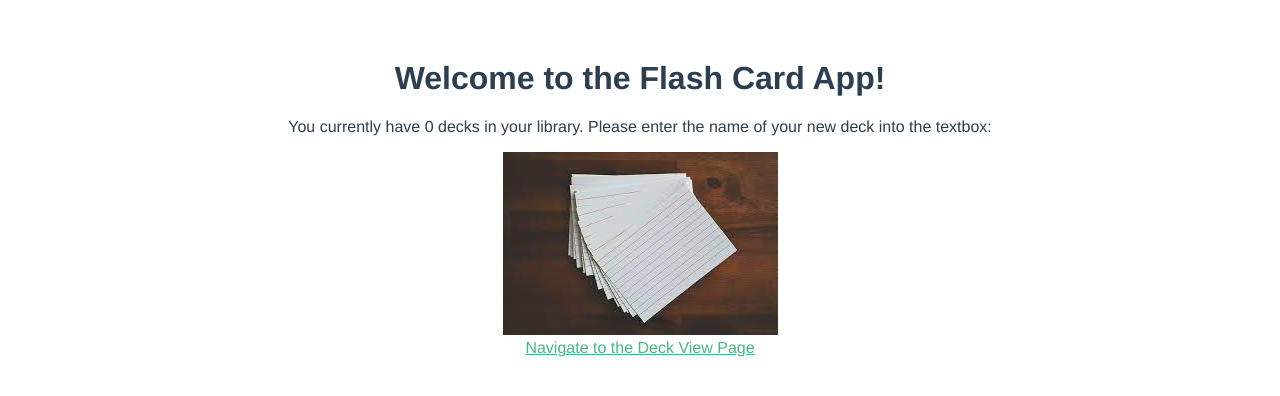
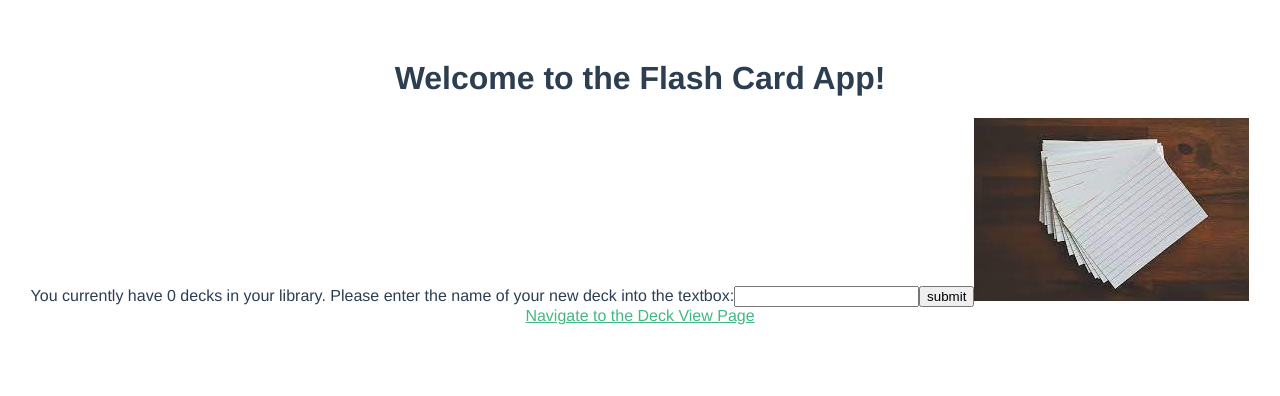
Before and after one commit to abasile1-tech/flash-card-app, a Vue app: page / in a window 1280 px wide. Shown: the top 396 px of the page. Built offline with nearby package versions, Linux system fonts and the light colour scheme.

Commit message:
we now have an input box

```diff
--- a/src/components/Welcome.vue
+++ b/src/components/Welcome.vue
@@ -1,7 +1,9 @@
 <template>
   <div class="hello">
     <h1>Welcome to the Flash Card App!</h1>
-    <p>You currently have 0 decks in your library. Please enter the name of your new deck into the textbox:</p>
+    <p class="displayInline">You currently have 0 decks in your library. Please enter the name of your new deck into the textbox:</p>
+    <input type="text" v-model="deckInput"/>
+    <button v-on:click="submit">submit</button>
     <img src="../assets/flash_cards.png" alt="Flash Cards">
     <br>
     <a href="deck_view.html" target="_self">Navigate to the Deck View Page</a>
@@ -12,24 +14,27 @@
 export default {
   name: 'HelloWorld',
   props: {
+  },
+  data () {
+    return {
+      deckInput:""
+    }
+  },
+  methods: {
+    submit () {
+      console.log(this.deckInput)
+    }
   }
 }
 </script>
 
 <!-- Add "scoped" attribute to limit CSS to this component only -->
 <style scoped>
-h3 {
-  margin: 40px 0 0;
-}
-ul {
-  list-style-type: none;
-  padding: 0;
-}
-li {
-  display: inline-block;
-  margin: 0 10px;
-}
 a {
   color: #42b983;
 }
+
+.displayInline {
+  display:inline;
+}
 </style>
```
Also changed, not shown: 8 other files (tests, documents, lock files or other folders).
